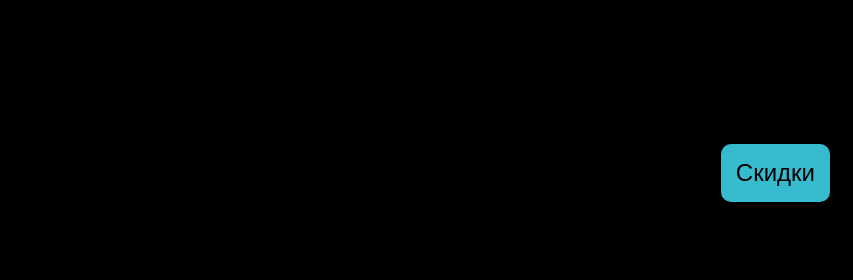
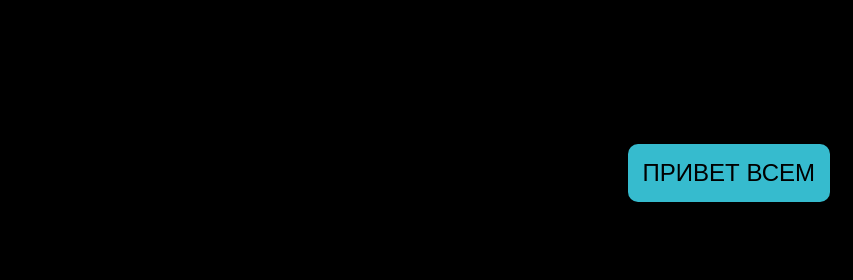
Before and after one commit to PopovAleksander/oiaysdiuqtwytdwq, a plain HTML site: page index.html in a window 1280 px wide. Shown: the top 280 px of the page, 427-1280 px from the left. Drawn offline with Linux system fonts and the light colour scheme.

Commit message:
Update index.html

```diff
--- a/index.html
+++ b/index.html
@@ -6,7 +6,7 @@
     <body>
         <header>
             <img class="logo" src="https://backoffice.algoritmika.org/uploads/2021/03/logo1_0_1615899136.svg">
-            <a class="button" href="">Скидки</a>
+            <a class="button" href="">ПРИВЕТ ВСЕМ</a>
         </header>
         <nav>
             <a class="nav-link" href="">Каталог</a>
```
